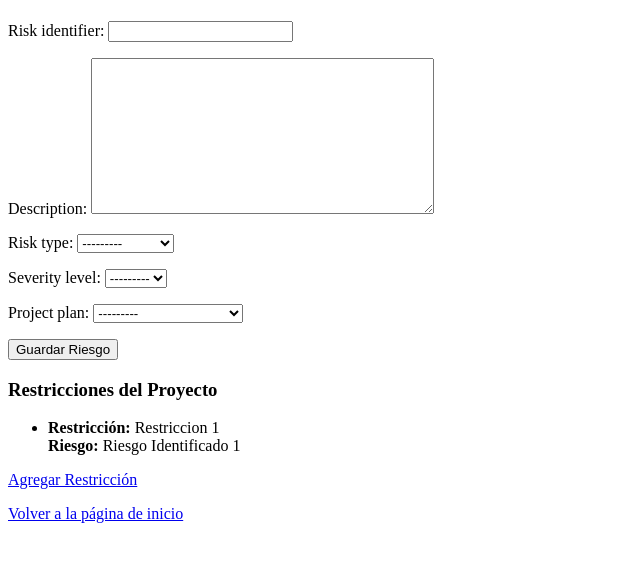
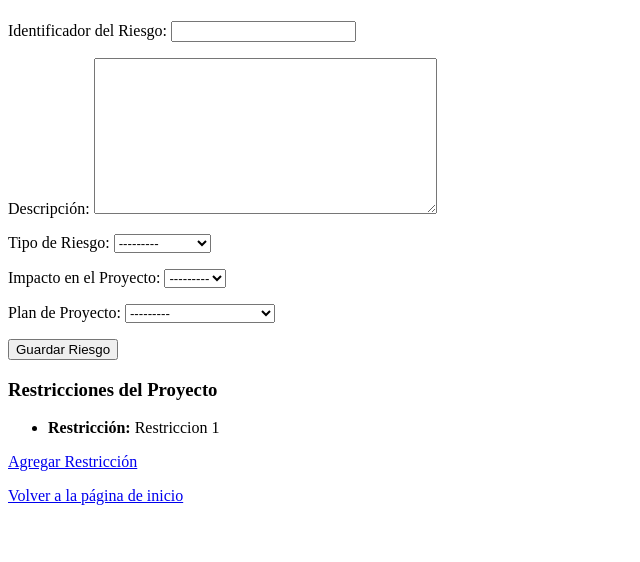
Before and after one commit to CMancillas/creador_plan_de_proyectos, a Django app: page /project/2/define-risks/ in a window 1280 px wide. Shown: the part 46-608 px from the top of the page, without its empty margins (0-640 px from the left). Run offline with Django 5.2, Linux system fonts and the light colour scheme; data comes from the database, SQL or seed files in the repository; both versions use the stored data as it was before the commit.

Commit message:
Modificaciones en los Riesgos y Restricciones

```diff
--- a/creadorDeProyectos/creadorAPP/forms.py
+++ b/creadorDeProyectos/creadorAPP/forms.py
@@ -105,14 +105,14 @@ class TaskForm(forms.ModelForm):
 class RestriccionForm(forms.ModelForm):
     class Meta:
         model = Restriccion
-        fields = ['descripcion', 'riesgo_identificado']
+        fields = ['descripcion']#, 'riesgo_identificado']
         labels = {
             'descripcion': 'Descripción de la Restricción',
-            'riesgo_identificado': 'Riesgo Identificado',
+            #'riesgo_identificado': 'Riesgo Identificado',
         }
         widgets = {
             'descripcion': forms.Textarea(attrs={'rows': 3, 'placeholder': 'Describe la restricción...'}),
-            'riesgo_identificado': forms.Textarea(attrs={'rows': 3, 'placeholder': 'Describe el riesgo asociado...'}),
+            #'riesgo_identificado': forms.Textarea(attrs={'rows': 3, 'placeholder': 'Describe el riesgo asociado...'}),
         }
 
 
@@ -142,7 +142,13 @@ class ProjectRisksForm(forms.ModelForm):
     class Meta:
         model = ProjectRisks
         fields = ['risk_identifier', 'description', 'risk_type', 'severity_level', 'project_plan']
-
+        labels = {
+            'risk_identifier': 'Identificador del Riesgo',
+            'description': 'Descripción',
+            'risk_type': 'Tipo de Riesgo',
+            'severity_level': 'Impacto en el Proyecto',
+            'project_plan': 'Plan de Proyecto',
+        }
 class WorkTeamMemberForm(forms.ModelForm):
     class Meta:
         model = WorkTeamMember
--- a/creadorDeProyectos/creadorAPP/models.py
+++ b/creadorDeProyectos/creadorAPP/models.py
@@ -43,7 +43,7 @@ class Task(models.Model):
 class Restriccion(models.Model):
     proyecto = models.ForeignKey(ProjectPlan, on_delete=models.CASCADE, related_name='restricciones')
     descripcion = models.TextField("""help_text="Descripcion de la restricción.""")
-    riesgo_identificado = models.TextField("""help_text="Riesgo asociado con esta restricción.""")
+    #riesgo_identificado = models.TextField("""help_text="Riesgo asociado con esta restricción.""")
     fecha_creacion=models.DateTimeField(auto_now_add=True)
 
     def __str__(self):
--- a/creadorDeProyectos/creadorAPP/templates/projects/define_resources.html
+++ b/creadorDeProyectos/creadorAPP/templates/projects/define_resources.html
@@ -12,6 +12,6 @@
       <button type="submit">Guardar Recursos</button>
     </form>
 
-    <p><a href="{% url 'indice' %}">Cancelar</a></p>
+    <p><a href="{% url 'indice'  %}">Cancelar</a></p>
   </body>
 </html>
--- a/creadorDeProyectos/creadorAPP/templates/projects/define_risks.html
+++ b/creadorDeProyectos/creadorAPP/templates/projects/define_risks.html
@@ -18,7 +18,6 @@
             {% for restriccion in project_plan.restricciones.all %}
                 <li>
                     <strong>Restricción:</strong> {{ restriccion.descripcion }}<br>
-                    <strong>Riesgo:</strong> {{ restriccion.riesgo_identificado }}
                 </li>
             {% endfor %}
         </ul>
--- a/creadorDeProyectos/creadorAPP/templates/projects/view_project_plan.html
+++ b/creadorDeProyectos/creadorAPP/templates/projects/view_project_plan.html
@@ -45,7 +45,7 @@
     <p><a href="{% url 'indice' project_id=project_plan.id %}">Añadir información del proyecto</a></p>
 
     <!-- Botón para descargar el PDF, solo visible en pantalla -->
-    <a href="{% url 'descargar_resumen_pdf' project_id=project_plan.id %}" class="btn-download no-print">Descargar Resumen en PDF</a>
+    <a href="{% url 'descargar_resumen_pdf' project_id=project_plan.id %}" class="btn-download no-print">Descargar Plan de Proyecto en PDF</a>
 
 
     <!---Enlace para volver a la pagina de incio -->
```
Also changed, not shown: creadorDeProyectos/creadorAPP/migrations/0007_remove_restriccion_riesgo_identificado.py (added), creadorDeProyectos/db.sqlite3.
